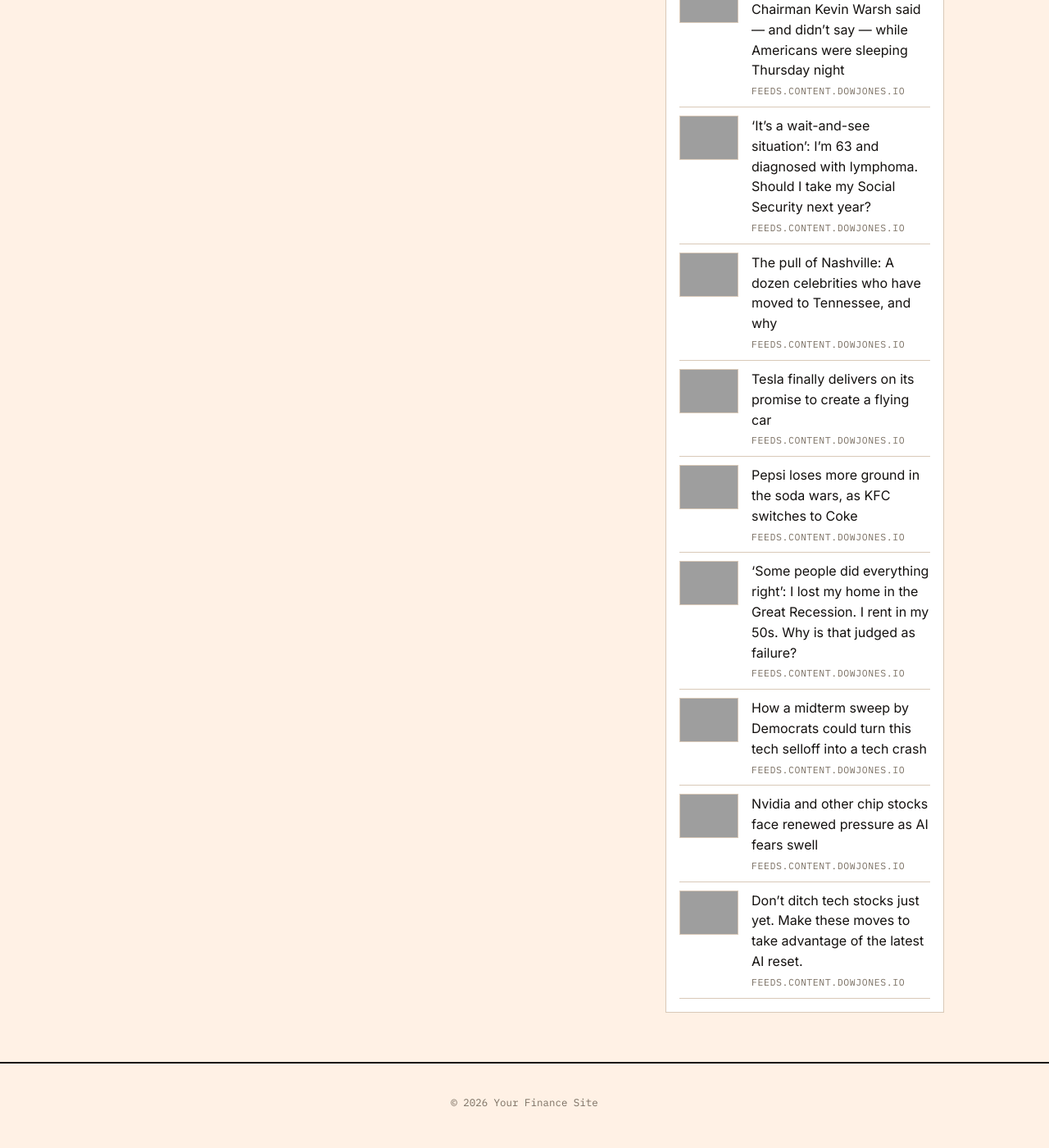
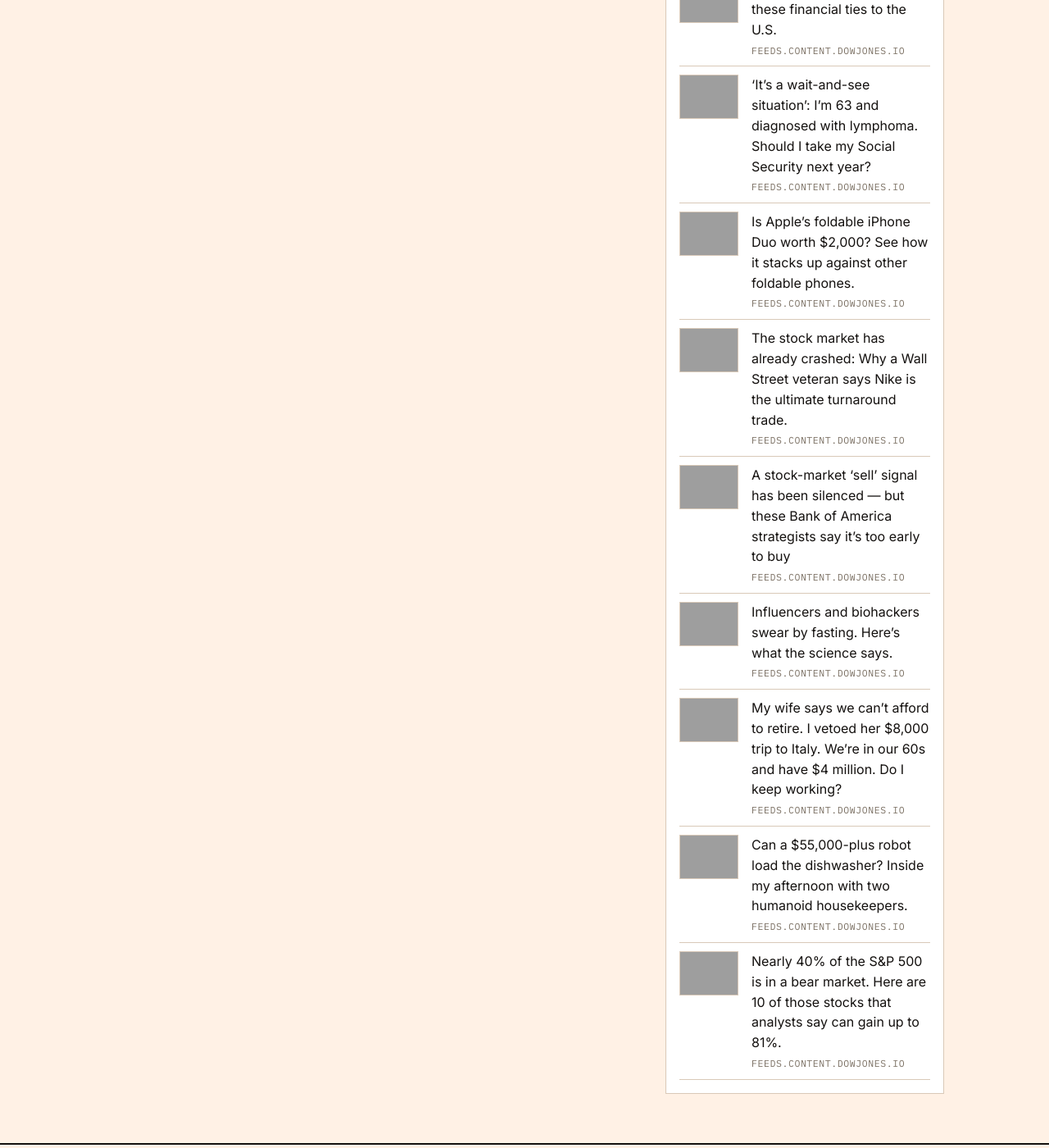
Before and after one commit to GlobTechCo/globtechco.github.io, a Jekyll site: the page built from index.html, in a window 1280 px wide and 1400 px high, scrolled down 566 px, cut to the strip 0-1400 px from the top of the window. Shown: the whole strip at 82% size. Built offline with Jekyll 4.4.1, drawn with Linux system fonts in a browser that asks for light colours; a script that is not in the unit is left out; the list of posts is cut into pages by our own code; some of the changed text lies outside the part shown; grey boxes are pictures that could not be loaded.

Commit message:
Auto-content update 2026-10-16

```diff
--- a/_data/aggregator.yml
+++ b/_data/aggregator.yml
@@ -1,50 +1,50 @@
 - title: "I\u2019m 64 with two sons, but only one works in the family firm. Should I leave him 70% of the business?"
   link: "https://www.marketwatch.com/story/im-64-years-old-with-two-sons-but-only-one-works-in-the-family-firm-should-i-leave-him-70-of-the-business-2fe6c382?mod=mw_rss_topstories"
   source: "feeds.content.dowjones.io"
-  pubdate: "Fri, 16 Oct 2026 10:16:00 GMT"
+  pubdate: "Fri, 16 Oct 2026 15:00:00 GMT"
   image: "https://images.mktw.net/im-37492094"
-- title: "Here are the key things Fed Chairman Kevin Warsh said \u2014 and didn\u2019t say \u2014 while Americans were sleeping Thursday night"
-  link: "https://www.marketwatch.com/story/here-are-the-key-things-fed-chairman-kevin-warsh-said-and-didnt-say-while-americans-were-sleeping-thursday-night-b82238a1?mod=mw_rss_topstories"
+- title: "Retiring abroad? Don\u2019t cut these financial ties to the U.S."
+  link: "https://www.marketwatch.com/story/retiring-abroad-dont-cut-these-financial-ties-to-the-u-s-5e7e4fc2?mod=mw_rss_topstories"
   source: "feeds.content.dowjones.io"
-  pubdate: "Fri, 16 Oct 2026 09:16:00 GMT"
-  image: "https://images.mktw.net/im-11359633"
+  pubdate: "Fri, 16 Oct 2026 15:00:00 GMT"
+  image: "https://images.mktw.net/im-25509545"
 - title: "\u2018It\u2019s a wait-and-see situation\u2019: I\u2019m 63 and diagnosed with lymphoma. Should I take my Social Security next year?"
   link: "https://www.marketwatch.com/story/its-a-wait-and-see-situation-im-63-and-diagnosed-with-lymphoma-should-i-take-my-social-security-next-year-ea88b419?mod=mw_rss_topstories"
   source: "feeds.content.dowjones.io"
-  pubdate: "Fri, 16 Oct 2026 09:15:00 GMT"
+  pubdate: "Fri, 16 Oct 2026 14:45:00 GMT"
   image: "https://images.mktw.net/im-90466023"
-- title: "The pull of Nashville: A dozen celebrities who have moved to Tennessee, and why"
-  link: "https://www.marketwatch.com/story/the-pull-of-nashville-a-dozen-celebrities-who-have-moved-to-tennessee-and-why-68446959?mod=mw_rss_topstories"
+- title: "Is Apple\u2019s foldable iPhone Duo worth $2,000? See how it stacks up against other foldable phones."
+  link: "https://www.marketwatch.com/story/is-apples-foldable-iphone-duo-worth-2-000-see-how-it-stacks-up-against-other-foldable-phones-c9066b13?mod=mw_rss_topstories"
   source: "feeds.content.dowjones.io"
-  pubdate: "Fri, 16 Oct 2026 09:05:00 GMT"
-  image: "https://images.mktw.net/im-07204631"
-- title: "Tesla finally delivers on its promise to create a flying car"
-  link: "https://www.marketwatch.com/story/tesla-may-finally-debut-a-flying-car-today-after-testing-fans-patience-for-nearly-a-decade-9a23c8e8?mod=mw_rss_topstories"
+  pubdate: "Fri, 16 Oct 2026 14:40:00 GMT"
+  image: "https://images.mktw.net/im-16785668"
+- title: "The stock market has already crashed: Why a Wall Street veteran says Nike is the ultimate turnaround trade."
+  link: "https://www.marketwatch.com/story/the-stock-market-has-already-crashed-why-a-wall-street-veteran-says-nike-is-the-ultimate-turnaround-trade-f4429eb3?mod=mw_rss_topstories"
   source: "feeds.content.dowjones.io"
-  pubdate: "Fri, 16 Oct 2026 02:42:00 GMT"
-  image: "https://images.mktw.net/im-78219153"
-- title: "Pepsi loses more ground in the soda wars, as KFC switches to Coke"
-  link: "https://www.marketwatch.com/story/pepsi-loses-more-ground-in-the-soda-wars-as-kfc-switches-to-coke-49b1ef53?mod=mw_rss_topstories"
+  pubdate: "Fri, 16 Oct 2026 14:28:00 GMT"
+  image: "https://images.mktw.net/im-06707856"
+- title: "A stock-market \u2018sell\u2019 signal has been silenced \u2014 but these Bank of America strategists say it\u2019s too early to buy"
+  link: "https://www.marketwatch.com/story/a-stock-market-sell-signal-has-been-silenced-but-these-bank-of-america-strategists-say-its-too-early-to-buy-8cdf98c8?mod=mw_rss_topstories"
   source: "feeds.content.dowjones.io"
-  pubdate: "Thu, 15 Oct 2026 23:29:00 GMT"
-  image: "https://images.mktw.net/im-700267"
-- title: "\u2018Some people did everything right\u2019: I lost my home in the Great Recession. I rent in my 50s. Why is that judged as failure?"
-  link: "https://www.marketwatch.com/story/i-earn-110-000-a-year-i-lost-my-home-in-the-great-recession-im-renting-in-my-50s-why-is-that-judged-as-failure-d1371d67?mod=mw_rss_topstories"
+  pubdate: "Fri, 16 Oct 2026 14:14:00 GMT"
+  image: "https://images.mktw.net/im-50494800"
+- title: "Influencers and biohackers swear by fasting. Here\u2019s what the science says."
+  link: "https://www.marketwatch.com/story/influencers-and-biohackers-swear-by-fasting-heres-what-the-science-says-3318191f?mod=mw_rss_topstories"
   source: "feeds.content.dowjones.io"
-  pubdate: "Thu, 15 Oct 2026 22:31:00 GMT"
-  image: "https://images.mktw.net/im-81504476"
-- title: "How a midterm sweep by Democrats could turn this tech selloff into a tech crash"
-  link: "https://www.marketwatch.com/story/how-a-midterm-sweep-by-democrats-could-turn-this-tech-selloff-into-a-tech-crash-a1d1a82f?mod=mw_rss_topstories"
+  pubdate: "Fri, 16 Oct 2026 14:00:00 GMT"
+  image: "https://images.mktw.net/im-67445388"
+- title: "My wife says we can\u2019t afford to retire. I vetoed her $8,000 trip to Italy. We\u2019re in our 60s and have $4 million. Do I keep working?"
+  link: "https://www.marketwatch.com/story/my-wife-says-we-cant-afford-to-retire-we-have-4-million-do-i-just-keep-working-f1b6b085?mod=mw_rss_topstories"
   source: "feeds.content.dowjones.io"
-  pubdate: "Thu, 15 Oct 2026 21:56:00 GMT"
-  image: "https://images.mktw.net/im-20538464"
-- title: "Nvidia and other chip stocks face renewed pressure as AI fears swell"
-  link: "https://www.marketwatch.com/story/micron-nvidia-and-other-chip-stocks-face-renewed-pressure-as-ai-fears-swell-4e0dc989?mod=mw_rss_topstories"
+  pubdate: "Fri, 16 Oct 2026 11:15:00 GMT"
+  image: "https://images.mktw.net/im-70454413"
+- title: "Can a $55,000-plus robot load the dishwasher? Inside my afternoon with two humanoid housekeepers."
+  link: "https://www.marketwatch.com/story/can-a-55-000-plus-robot-load-the-dishwasher-inside-my-afternoon-with-two-humanoid-housekeepers-0a9569ab?mod=mw_rss_topstories"
   source: "feeds.content.dowjones.io"
-  pubdate: "Thu, 15 Oct 2026 21:23:00 GMT"
-  image: "https://images.mktw.net/im-58760450"
-- title: "Don\u2019t ditch tech stocks just yet. Make these moves to take advantage of the latest AI reset."
-  link: "https://www.marketwatch.com/story/dont-ditch-tech-stocks-just-yet-make-these-moves-to-take-advantage-of-the-latest-ai-reset-cb70c7b2?mod=mw_rss_topstories"
+  pubdate: "Fri, 16 Oct 2026 11:00:00 GMT"
+  image: "https://images.mktw.net/im-72452545"
+- title: "Nearly 40% of the S&P 500 is in a bear market. Here are 10 of those stocks that analysts say can gain up to 81%."
+  link: "https://www.marketwatch.com/story/nearly-40-of-the-s-p-500-is-in-a-bear-market-here-are-10-of-those-stocks-that-analysts-say-can-gain-up-to-81-93a51af6?mod=mw_rss_topstories"
   source: "feeds.content.dowjones.io"
-  pubdate: "Thu, 15 Oct 2026 21:21:00 GMT"
-  image: "https://images.mktw.net/im-37341091"
+  pubdate: "Fri, 16 Oct 2026 10:56:00 GMT"
+  image: "https://images.mktw.net/im-22920129"
```
